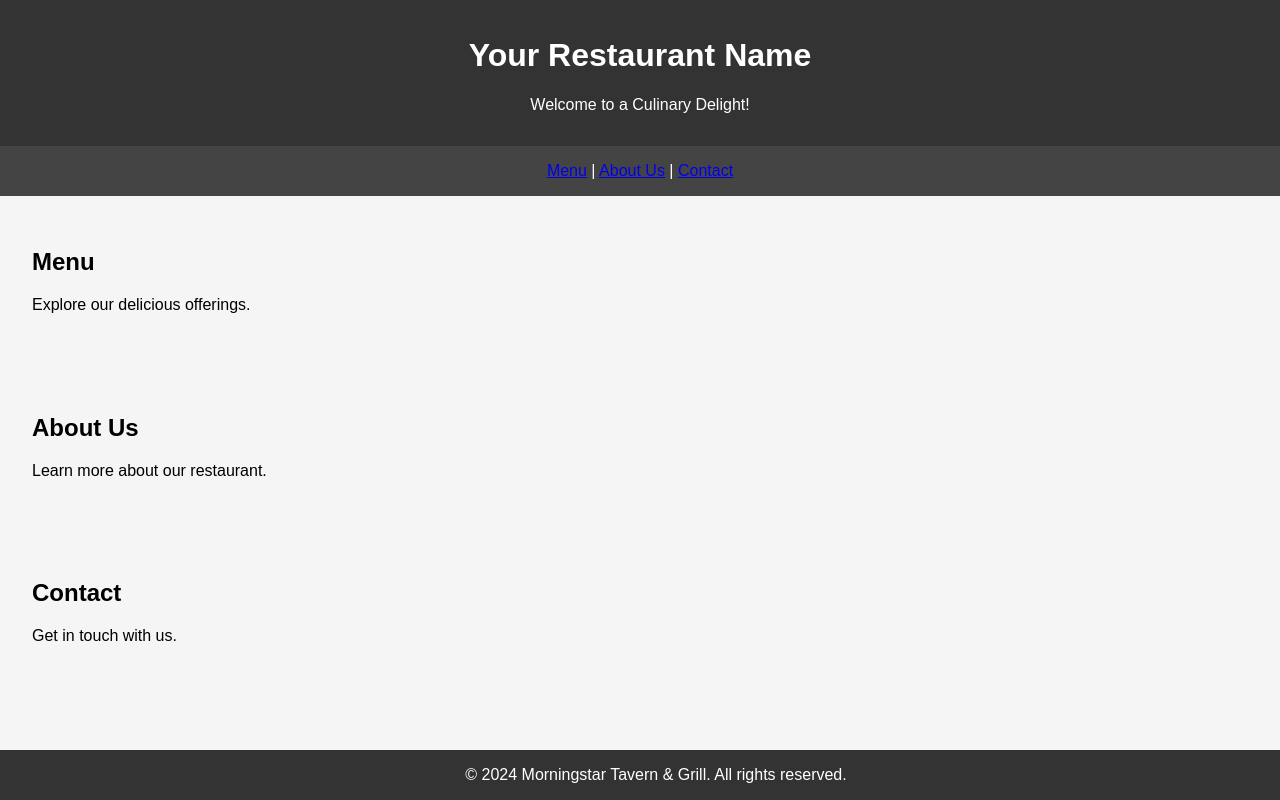
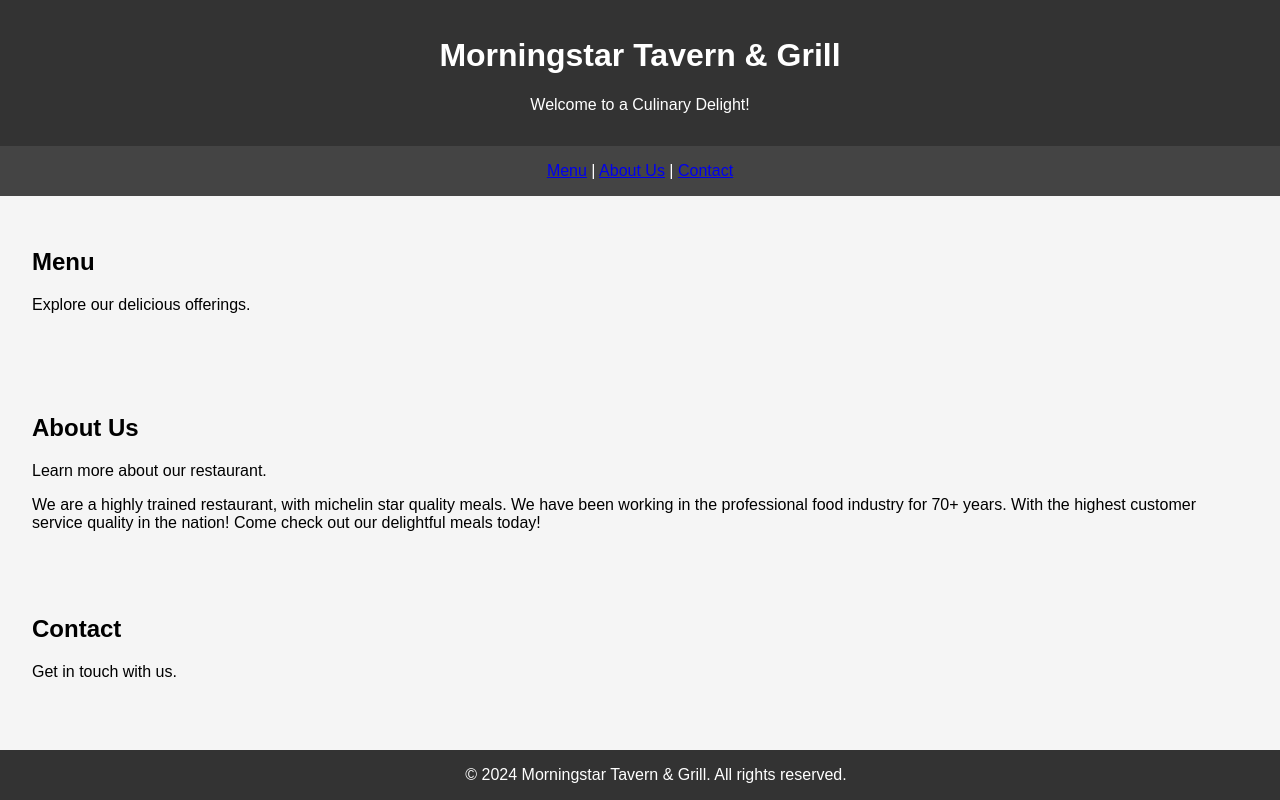
Before and after one commit to morningstartavernandgrill/morningstartavernandgrill.github.io, a plain HTML site: page index.html in a window 1280 px wide. Drawn offline with Linux system fonts and the light colour scheme.

Commit message:
Update index.html

```diff
--- a/index.html
+++ b/index.html
@@ -43,7 +43,7 @@
 </head>
 <body>
     <header>
-        <h1>Your Restaurant Name</h1>
+        <h1>Morningstar Tavern & Grill</h1>
         <p>Welcome to a Culinary Delight!</p>
     </header>
 
@@ -62,7 +62,7 @@
     <section id="about">
         <h2>About Us</h2>
         <p>Learn more about our restaurant.</p>
-        <!-- Add information about your restaurant here -->
+        We are a highly trained restaurant, with michelin star quality meals. We have been working in the professional food industry for 70+ years. With the highest customer service quality in the nation! Come check out our delightful meals today!
     </section>
 
     <section id="contact">
```
